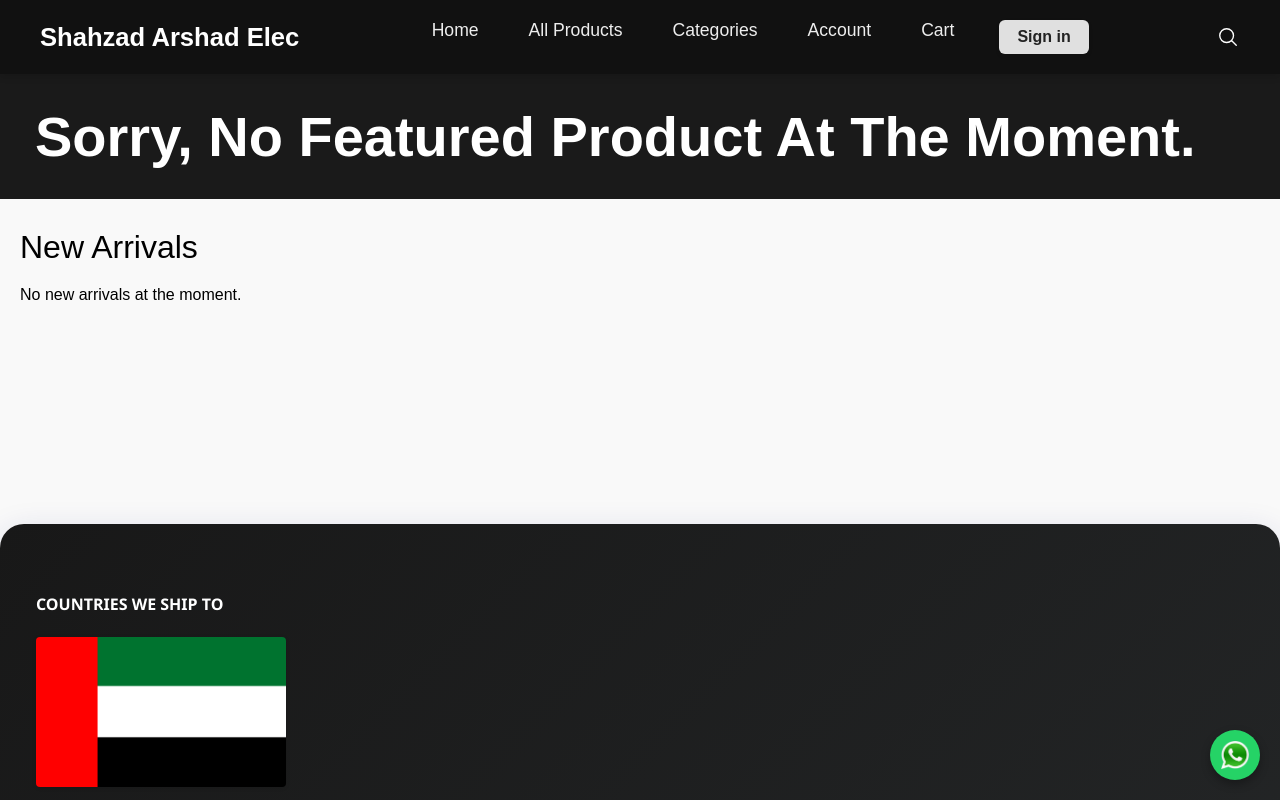
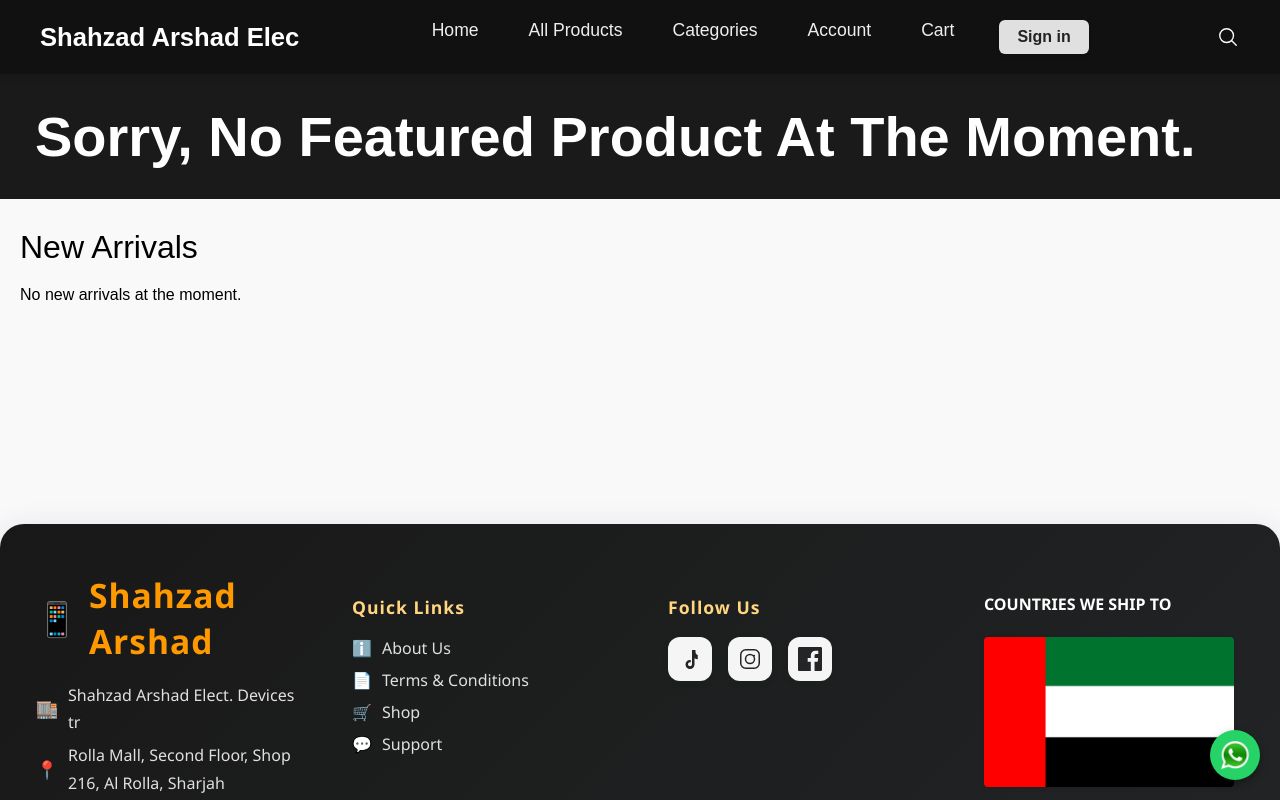
Before and after one commit to adibkhan12/ecommerce-front, a Next.js app: page / in a window 1280 px wide. Shown: the top 800 px of the page. Built offline with nearby package versions, Linux system fonts and the light colour scheme; no server answers; the database is empty.

Commit message:
Update Footer.js

```diff
--- a/components/Footer.js
+++ b/components/Footer.js
@@ -185,11 +185,84 @@
 export default function Footer() {
   return (
     <FooterWrapper id="contactinfo">
+            {/* Left Section - Contact */}
             <Section>
-        <h4>COUNTRIES WE SHIP TO</h4>
-        <Countries>
-          <Image src="/uae-flag-2.png" width={200} height={160} alt="UAE" />
-        </Countries>
+            <Logo>
+            <span className="emoji" role="img" aria-label="mobile">📱</span>
+            Shahzad Arshad
+            </Logo>
+            <ContactInfo>
+            <ContactRow>
+            <span className="emoji" role="img" aria-label="shop">🏬</span>
+            Shahzad Arshad Elect. Devices tr
+            </ContactRow>
+            <ContactRow>
+            <span className="emoji" role="img" aria-label="location">📍</span>
+            Rolla Mall, Second Floor,
+            Shop 216, Al Rolla, Sharjah
+            </ContactRow>
+            <ContactRow>
+            <span className="emoji" role="img" aria-label="phone">📞</span>
+            <a href="tel:566130458">+971-56-6130458</a>
+            </ContactRow>
+            <ContactRow>
+            <span className="emoji" role="img" aria-label="email">✉️</span>
+            <a href="mailto:sa@shahzadmobile.com">sa@shahzadmobile.com</a>
+            </ContactRow>
+            </ContactInfo>
+            </Section>
+            <Section>
+            <SectionTitle>Quick Links</SectionTitle>
+            <QuickLinks>
+            <li>
+            <span className="emoji" role="img" aria-label="about">ℹ️</span>
+            <a href="#contactinfo" onClick={e => {
+            e.preventDefault();
+            const el = document.getElementById('contactinfo');
+            if (el) {
+            el.scrollIntoView({ behavior: 'smooth' });
+            }
+            }}>About Us</a>
+            </li>
+            <li>
+            <span className="emoji" role="img" aria-label="terms">📄</span>
+            <Link href="/terms">Terms & Conditions</Link>
+            </li>
+            <li>
+            <span className="emoji" role="img" aria-label="shop">🛒</span>
+            <Link href="/shop">Shop</Link>
+            </li>
+            <li>
+            <span className="emoji" role="img" aria-label="support">💬</span>
+            <Link href="/support">Support</Link>
+            </li>
+            </QuickLinks>
+            </Section>
+            <Section>
+            <SectionTitle>Follow Us</SectionTitle>
+            <SocialIconsContainer>
+            <SocialIconBox className="tiktok" href="https://tiktok.com/@shop216rollamall" target="_blank" rel="noopener noreferrer">
+            <svg width={24} height={24} viewBox="0 0 48 48" fill="currentColor" xmlns="http://www.w3.org/2000/svg" aria-label="TikTok">
+            <path d="M41.5 16.5c-3.6 0-6.5-2.9-6.5-6.5V6h-7v28.5c0 2.2-1.8 4-4 4s-4-1.8-4-4 1.8-4 4-4c.5 0 1 .1 1.5.3V26.2c-.5-.1-1-.2-1.5-.2-5 0-9 4-9 9s4 9 9 9 9-4 9-9V22.7c2 1.2 4.3 1.8 6.5 1.8v-8z"/>
+            </svg>
+            </SocialIconBox>
+            <SocialIconBox className="instagram" href="https://instagram.com/shahzadarshadelect.dev" target="_blank" rel="noopener noreferrer">
+            <svg width={24} height={24} viewBox="0 0 24 24" fill="currentColor" xmlns="http://www.w3.org/2000/svg" aria-label="Instagram">
+            <path d="M7.75 2h8.5A5.75 5.75 0 0 1 22 7.75v8.5A5.75 5.75 0 0 1 16.25 22h-8.5A5.75 5.75 0 0 1 2 16.25v-8.5A5.75 5.75 0 0 1 7.75 2zm0 1.5A4.25 4.25 0 0 0 3.5 7.75v8.5A4.25 4.25 0 0 0 7.75 20.5h8.5A4.25 4.25 0 0 0 20.5 16.25v-8.5A4.25 4.25 0 0 0 16.25 3.5h-8.5zm4.25 3.25a5.25 5.25 0 1 1 0 10.5 5.25 5.25 0 0 1 0-10.5zm0 1.5a3.75 3.75 0 1 0 0 7.5 3.75 3.75 0 0 0 0-7.5zm5.13.62a1.13 1.13 0 1 1-2.26 0 1.13 1.13 0 0 1 2.26 0z"/>
+            </svg>
+            </SocialIconBox>
+            <SocialIconBox className="facebook" href="https://facebook.com/profile.php?id=100054487568342" target="_blank" rel="noopener noreferrer">
+            <svg width={24} height={24} viewBox="0 0 24 24" fill="currentColor" xmlns="http://www.w3.org/2000/svg" aria-label="Facebook">
+            <path d="M22.675 0h-21.35C.595 0 0 .592 0 1.326v21.348C0 23.408.595 24 1.325 24h11.495v-9.294H9.692v-3.622h3.128V8.413c0-3.1 1.893-4.788 4.659-4.788 1.325 0 2.463.099 2.797.143v3.24l-1.918.001c-1.504 0-1.797.715-1.797 1.763v2.313h3.587l-.467 3.622h-3.12V24h6.116C23.406 24 24 23.408 24 22.674V1.326C24 .592 23.406 0 22.675 0"/>
+            </svg>
+            </SocialIconBox>
+            </SocialIconsContainer>
+            </Section>
+            <Section>
+            <h4>COUNTRIES WE SHIP TO</h4>
+            <Countries>
+            <Image src="/uae-flag-2.png" width={200} height={160} alt="UAE" />
+            </Countries>
       </Section>
       <Divider />
       <Copyright>
```
